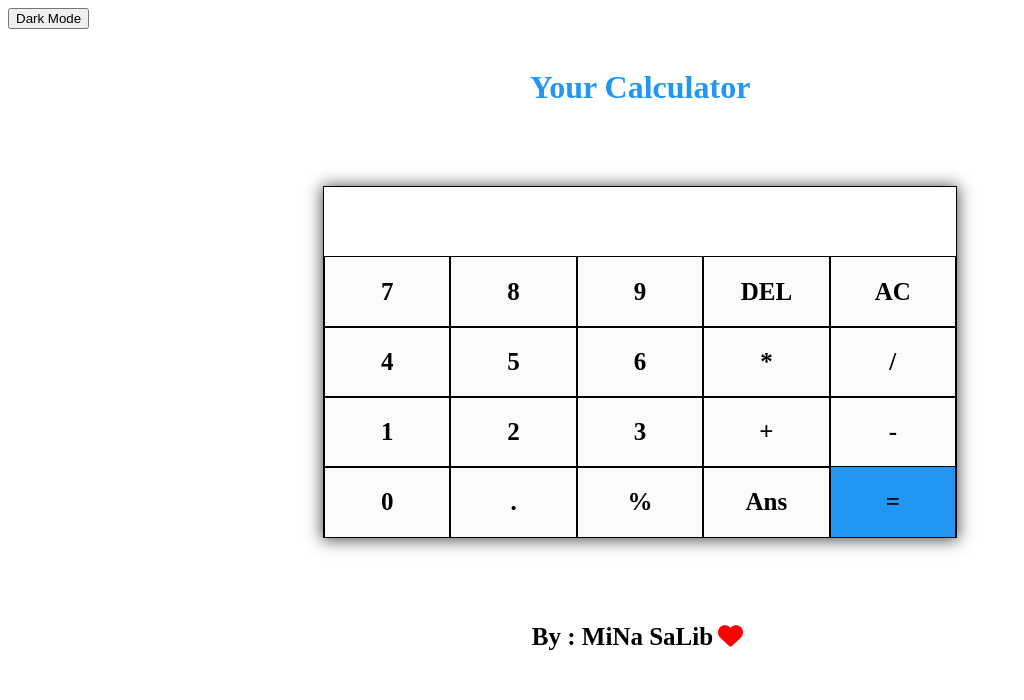
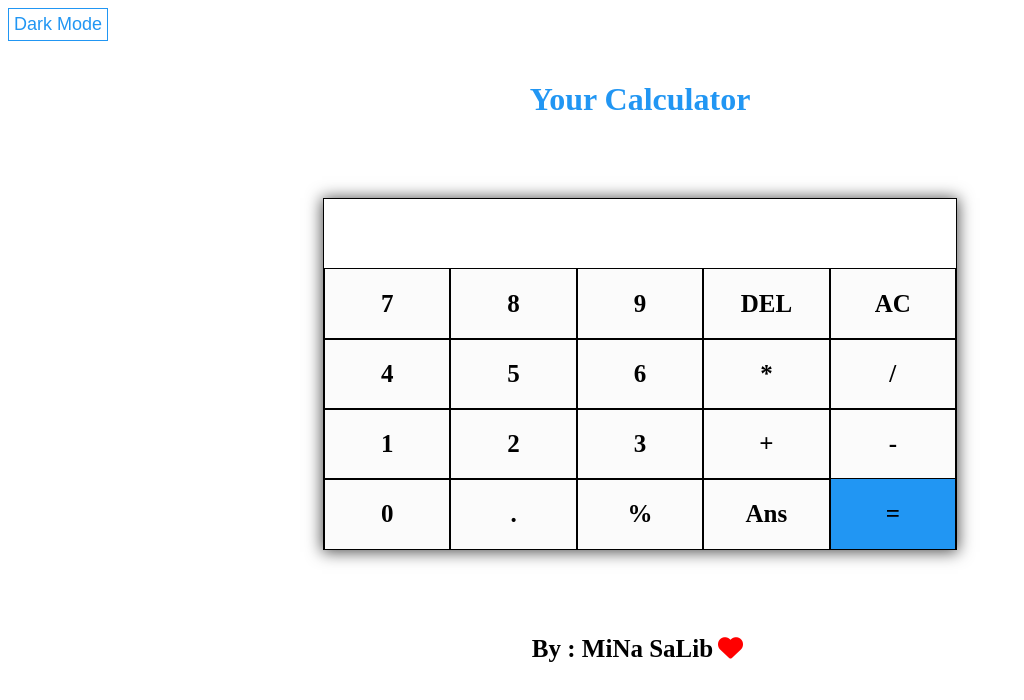
Before and after one commit to MiNa-SaLib/calculator, a plain HTML site: page index.html in a window 1280 px wide. Shown: the whole page, without its empty margins (0-1024 px from the left). Drawn offline with Linux system fonts and the light colour scheme.

Commit message:
Update css.css

```diff
--- a/css.css
+++ b/css.css
@@ -1,3 +1,16 @@
+.dark {
+  background-color: black;
+}
+.nameindaek {
+  color: white;
+}
+button {
+  padding: 5px;
+  font-size: 18px;
+  color: #2196f3;
+  background-color: white;
+  border: 1px solid #2196f3;
+}
 .calculator {
   max-width: 90%;
   background-color: #fbfbfb;
```
